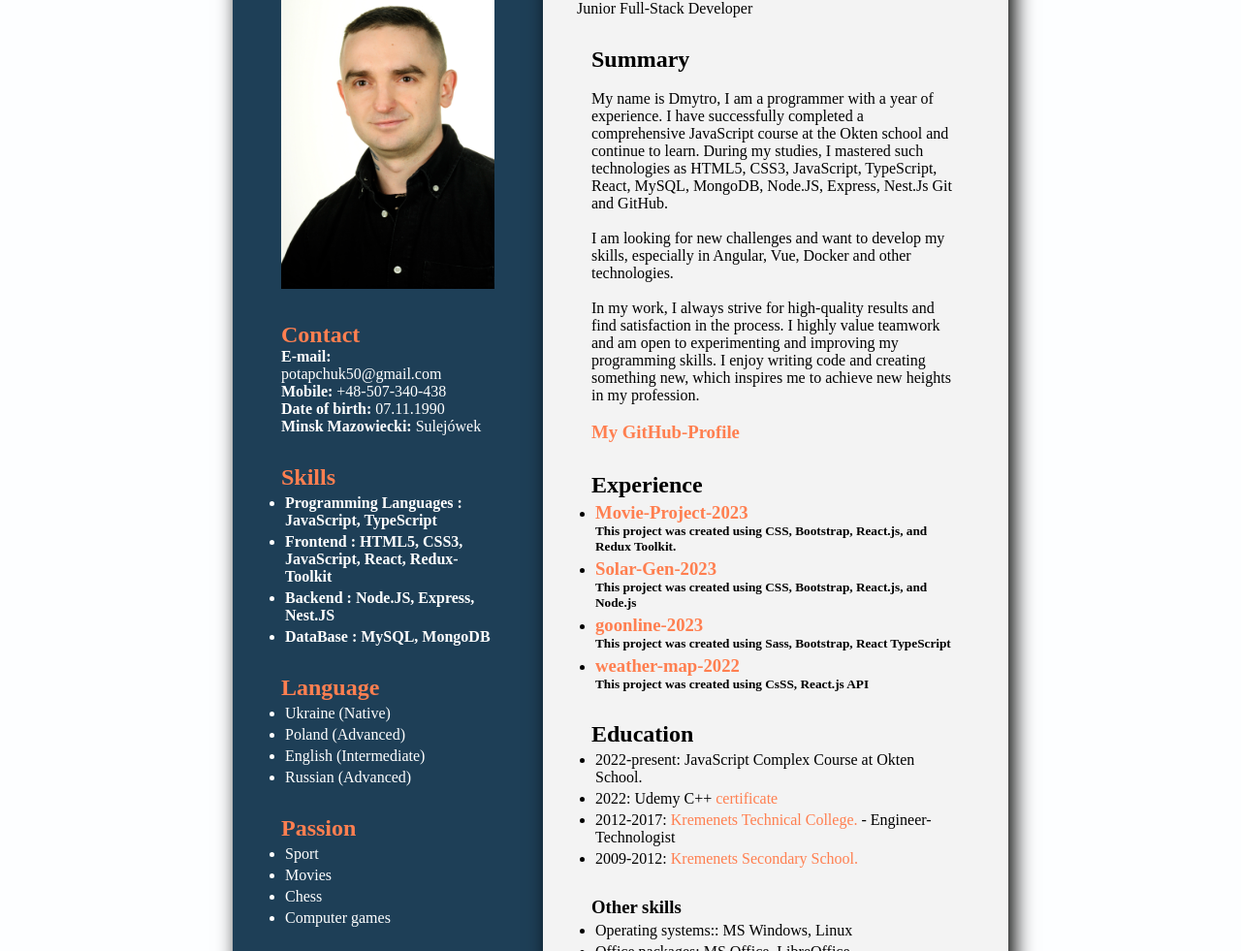
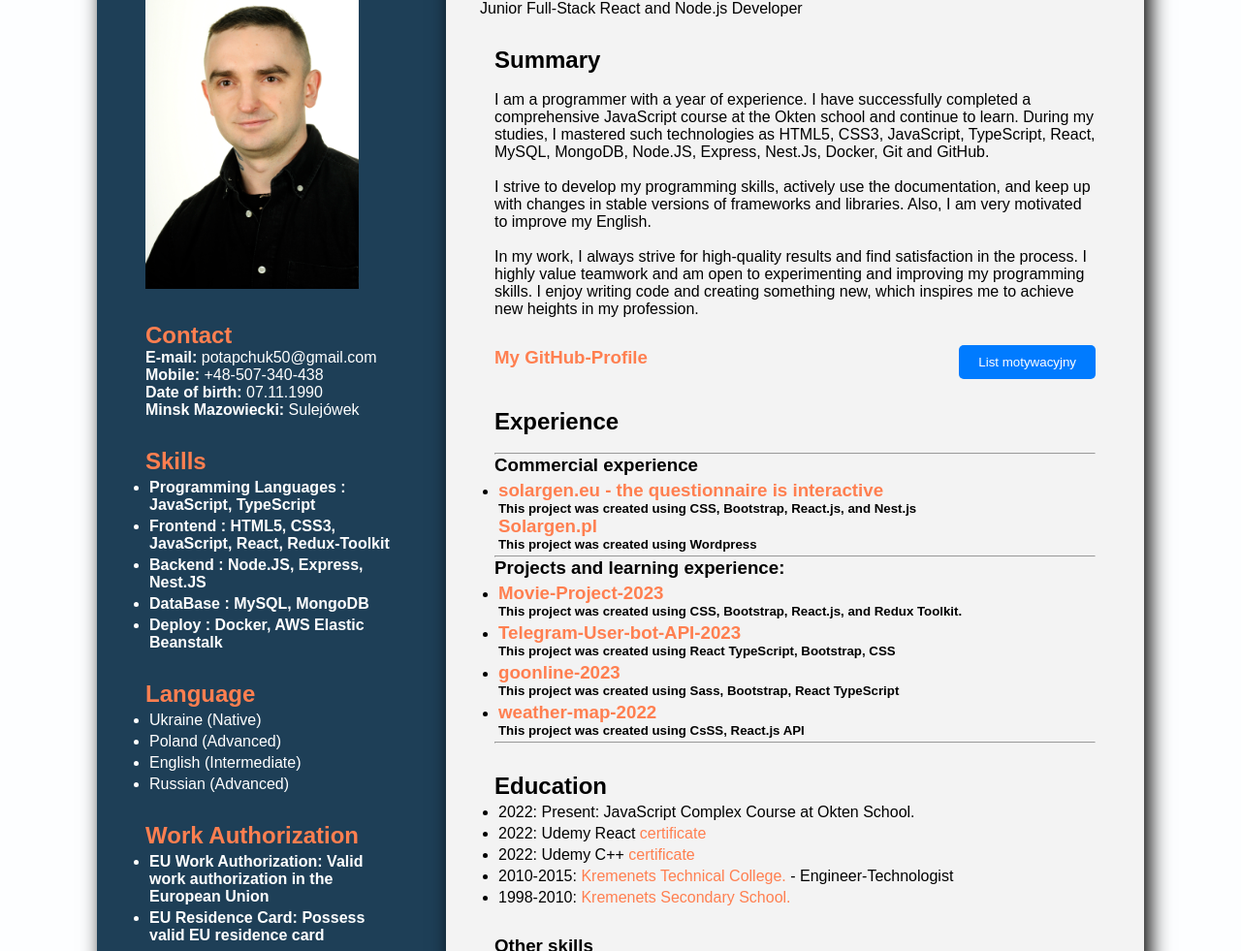
Before and after one commit to Keyn1991/My-CV, a plain HTML site: page index.html in a window 1280 px wide. Shown: the part 77-1058 px from the top of the page at 97% size. Drawn offline with Linux system fonts and the light colour scheme.

Commit message:
add Work Authorization

```diff
--- /dev/null
+++ b/css/style-list.css
@@ -0,0 +1,45 @@
+
+body {
+    font-family: Arial, sans-serif;
+    line-height: 1.6;
+    margin: 50px;
+    color: #333;
+}
+
+h1 {
+    color: #007BFF;
+    margin-bottom: 20px;
+}
+
+p {
+    margin-bottom: 15px;
+}
+
+.signature {
+    font-weight: bold;
+    margin-top: 30px;
+}
+
+
+
+.contact-info {
+    margin-top: 40px;
+    border-top: 2px solid #007BFF;
+    padding-top: 10px;
+
+
+}
+
+.contact-info p {
+    margin: 5px 0;
+}
+
+@media print {
+    body {
+        line-height: 1.4;
+    }
+
+    .signature {
+        font-size: 1.2em;
+    }
+}
--- a/css/style.css
+++ b/css/style.css
@@ -4,6 +4,7 @@
     box-sizing: border-box;
 }
 body {
+    font-family: Arial, sans-serif;
     background-color: rgb(253, 254, 255);
     display: flex;
     justify-content: center;
@@ -12,7 +13,7 @@ body {
 .full {
     padding-top: 5px;
     width: 100%;
-    max-width: 800px;
+    max-width: 1080px;
     background-color: rgb(245, 239, 231);
     display: grid;
     grid-template-columns: 2fr 4fr;
@@ -42,6 +43,7 @@ padding-top: 35px;
 .image, .Contact, .Skills, .Language, .Hobbies,
 .Summary, .Experience, .Education, .project {
     margin: 30px;
+
 }
 
 li {
@@ -58,3 +60,28 @@ a {
 h5 {
     color: black;
 }
+
+
+
+
+.motivation-button {
+    display: inline-block;
+    margin-top: 10px;
+    padding: 10px 20px;
+    background-color: #007bff;
+    color: #fff;
+    text-decoration: none;
+    border: none;
+    border-radius: 5px;
+    cursor: pointer;
+}
+
+.motivation-button:hover {
+    background-color: #0056b3;
+}
+.motive-and-git {
+    display: flex;
+    justify-content: space-between;
+    align-items: center;
+}
+}
--- a/index.html
+++ b/index.html
@@ -7,6 +7,7 @@
     <meta http-equiv="X-UA-Compatible" content="ie=edge">
     <title>Dmytro Potapchuk CV</title>
     <link rel="stylesheet" href="css/style.css">
+
 </head>
 <body>
 <div class="full">
@@ -32,6 +33,7 @@
                     JavaScript, React, Redux-Toolkit</b></li>
                 <li><b>Backend : Node.JS, Express, Nest.JS</b></li>
                 <li><b>DataBase : MySQL, MongoDB</b></li>
+                <li><b>Deploy : Docker, AWS Elastic Beanstalk</b></li>
             </ul>
         </div>
         <div class="Language">
@@ -42,6 +44,18 @@
                 <li>English (Intermediate)</li>
                 <li>Russian (Advanced)</li>
             </ul>
+        </div>
+        <div class="Language">
+            <h2>Work Authorization</h2>
+                <ul>
+                    <li>
+                        <b>EU Work Authorization: Valid work authorization in the European Union</b>
+                    </li>
+                    <li>
+                        <b>EU Residence Card: Possess valid EU residence card</b>
+                    </li>
+                </ul>
+
         </div>
         <div class="Hobbies">
             <h2>Passion</h2>
@@ -58,26 +72,49 @@
             <h1>Dmytro Potapchuk</h1>
         </div>
         <div class="title">
-            <p>Junior Full-Stack Developer</p>
+            <p>Junior Full-Stack React and Node.js Developer</p>
         </div>
         <div class="Summary">
             <h2>Summary</h2>
             <br>
-            <p>My name is Dmytro, I am a programmer with a year of experience. I have successfully completed a comprehensive JavaScript course at the Okten school and continue to learn. During my studies, I mastered such technologies as HTML5, CSS3, JavaScript, TypeScript, React, MySQL, MongoDB, Node.JS, Express, Nest.Js Git and GitHub.
+            <p>I am a programmer with a year of experience. I have successfully completed a comprehensive JavaScript course at the Okten school and continue to learn. During my studies, I mastered such technologies as HTML5, CSS3, JavaScript, TypeScript, React, MySQL, MongoDB, Node.JS, Express, Nest.Js, Docker, Git and GitHub.
                 <br>
                 <br>
-                I am looking for new challenges and want to develop my skills, especially in Angular, Vue, Docker and other technologies.
+                I strive to develop my programming skills, actively use the documentation, and keep up with changes in stable versions of frameworks and libraries. Also, I am very motivated to improve my English.
                 <br>
                 <br>
                 In my work, I always strive for high-quality results and find satisfaction in the process. I highly value teamwork and am open to experimenting and improving my programming skills. I enjoy writing code and creating something new, which inspires me to achieve new heights in my profession.
             </p>
             <br>
+            <div class="motive-and-git">
+
             <a href="https://github.com/Keyn1991"><h3>My GitHub-Profile</h3></a>
+        <button class="motivation-button">
+            <a href="motivation-letter.html" style="color: white; text-decoration: none;">List motywacyjny</a>
+        </button>
         </div>
+
+            </div>
 
         <div class="Experience">
             <h2>Experience</h2>
+            <br>
+            <hr>
+           <h3>
+            Commercial experience
+           </h3>
+
             <ul>
+                <li>
+                    <a href="http://solargen.eu-north-1.elasticbeanstalk.com/"><h3>solargen.eu - the questionnaire is interactive </h3>
+                        <h5>This project was created using CSS, Bootstrap, React.js, and Nest.js</h5>
+                    </a>
+                    <a href="https://solargen.pl/"><h3>Solargen.pl</h3>
+                        <h5>This project was created using Wordpress</h5>
+                    </a>
+                </li>
+                <hr>
+                <h3>Projects and learning experience:</h3>
                 <li>
                     <a href="https://keyn1991.github.io/app-movie-react-2023/">
                         <h3>Movie-Project-2023</h3>
@@ -85,8 +122,8 @@
                     </a>
                 </li>
                 <li>
-                    <a href="https://keyn1991.github.io/solar-gen/"><h3>Solar-Gen-2023</h3>
-                        <h5>This project was created using CSS, Bootstrap, React.js, and Node.js</h5>
+                    <a href="https://keyn1991.github.io/telegram-bot-ui/"><h3>Telegram-User-bot-API-2023</h3>
+                        <h5>This project was created using React TypeScript, Bootstrap, CSS</h5>
                     </a>
                 </li>
                 <li>
@@ -100,24 +137,27 @@
                     </a>
                 </li>
             </ul>
-
+            <hr>
         </div>
         <div class="Education">
             <h2>Education</h2>
             <ul>
                 <li>
-                    2022-present: JavaScript Complex Course at Okten School.
+                    2022: Present: JavaScript Complex Course at Okten School.
+                </li>
+                <li>
+                    2022: Udemy React <a href="https://www.udemy.com/certificate/UC-a8b9826f-e537-4741-9f8d-73c6c2bf37b8/">certificate</a>
                 </li>
                 <li>
                     2022: Udemy C++ <a href="https://www.udemy.com/certificate/UC-237218f6-0d90-4d43-b2f9-ac6e77ff13db/">certificate</a>
                 </li>
                 <li>
-                    2012-2017:
+                    2010-2015:
                     <a href="https://kltk.com.ua">Kremenets Technical College.</a>
                     - Engineer-Technologist
                 </li>
                 <li>
-                    2009-2012:
+                    1998-2010:
                     <a href="http://kremenets-school3.te.sch.in.ua">Kremenets Secondary School.</a>
                 </li>
             </ul>
@@ -130,7 +170,6 @@
             <ul>
                 <li>Operating systems:: MS Windows, Linux</li>
                 <li>Office packages: MS Office, LibreOffice</li>
-                <li>Driver's license: A, B, C</li>
             </ul>
 
         </div>
```
Also changed, not shown: motivation-letter.html (added, +36 -0 lines).
